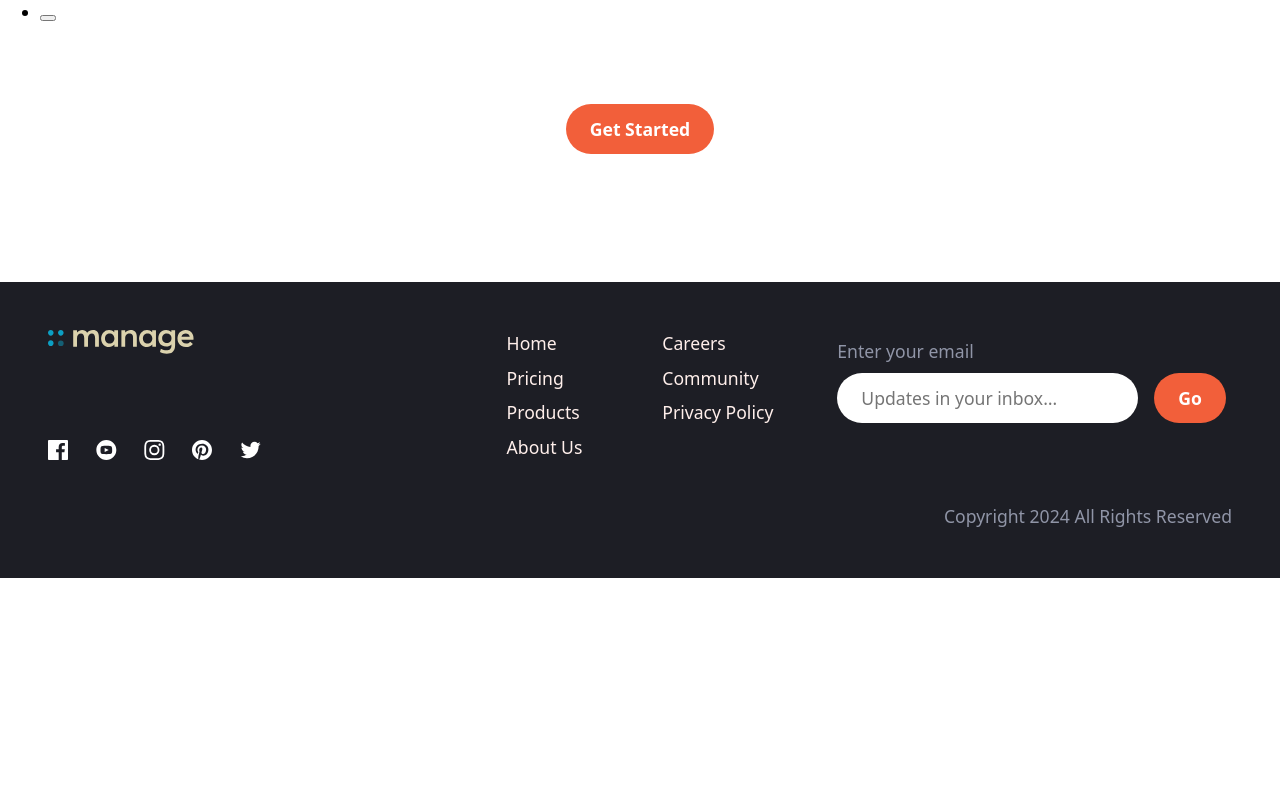
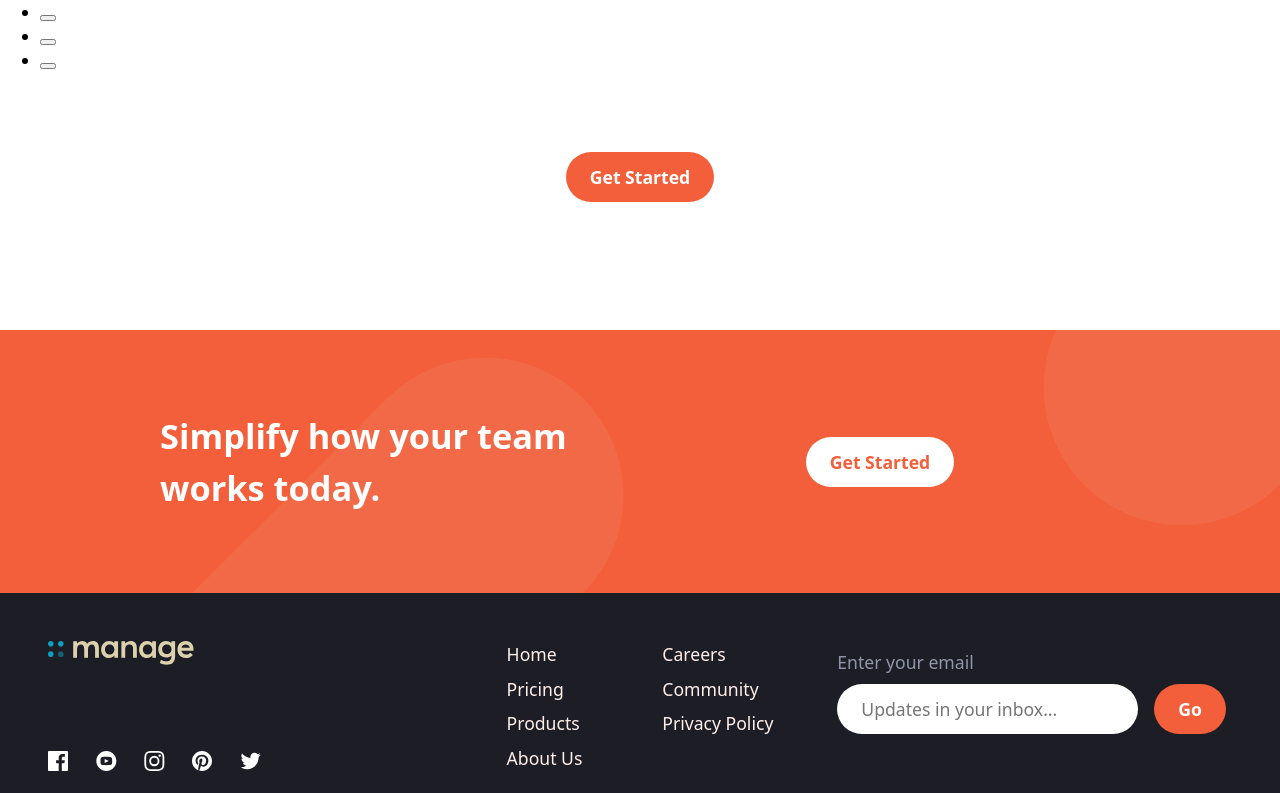
Before and after one commit to Code-Beaker/manage-landing-page-code-beaker, a website built with Vite: page app/index.html in a window 1280 px wide. Shown: the part 3016-3809 px from the top of the page. Before the commit the page ends 3594 px from the top, so only its background shows below. Built offline with nearby package versions, Linux system fonts and the light colour scheme.

Commit message:
add simplify section

```diff
--- a/app/index.html
+++ b/app/index.html
@@ -209,6 +209,31 @@ https://cdn.jsdelivr.net/npm/@splidejs/splide@4.1.4/dist/css/splide.min.css
           <a href="#" class="btn btn__primary">Get Started</a>
         </div>
       </section>
+      <!-- SIMPLIFY -->
+      <section class="section simplify">
+        <!-- PATTERN -->
+        <picture>
+          <source
+            media="(min-width: 50rem)"
+            srcset="assets/images/bg-simplify-section-desktop.svg"
+          />
+          <img
+            class="simplify__pattern"
+            src="assets/images/bg-simplify-section-mobile.svg"
+            alt=""
+          />
+        </picture>
+        <div class="simplify__cols">
+          <article class="simplify__text">
+            <h3 class="simplify__heading">
+              Simplify how your team works today.
+            </h3>
+          </article>
+          <div class="simplify__btn-center">
+            <a href="#" class="btn btn__secondary">get started</a>
+          </div>
+        </div>
+      </section>
     </main>
     <!-- FOOTER-->
     <div class="footer">
--- a/app/scss/style.scss
+++ b/app/scss/style.scss
@@ -44,6 +44,16 @@ body {
     var(--step--1)
   );
   //   background: green; (for preview only)
+}
+
+.btn__secondary {
+  @include m.button(
+    m.color(primary__bright-red),
+    white,
+    m.weight(semibold),
+    var(--step--1)
+  );
+  text-transform: capitalize;
 }
 
 // HERO
@@ -167,7 +177,8 @@ body {
   background-color: m.color(neutral__light-gray);
   padding: 4rem;
   inset: 0;
-  margin: 3rem auto;
+  margin: 2rem auto;
+  margin-top: 4rem;
   padding-top: 3rem;
   max-width: 50rem;
   box-shadow: 0.5rem 0.5rem 1rem rgba(0, 0, 0, 0.1);
@@ -199,6 +210,42 @@ body {
   justify-content: center;
   align-items: center;
   padding-block: 5rem;
+}
+
+// SIMPLIFY
+.simplify {
+  padding: 5rem 10rem;
+  background-color: m.color(primary__bright-red);
+  position: relative;
+  overflow: hidden;
+  z-index: 1;
+
+  #{&}__pattern {
+    position: absolute;
+    left: 15%;
+    bottom: 0;
+    z-index: -1;
+  }
+
+  #{&}__cols {
+    display: grid;
+    grid-template-columns: repeat(2, 1fr);
+  }
+
+  #{&}__text {
+    padding-right: 2rem;
+  }
+
+  #{&}__heading {
+    font-size: var(--step-2);
+    color: white;
+  }
+
+  #{&}__btn-center {
+    display: flex;
+    justify-content: center;
+    align-items: center;
+  }
 }
 
 // FOOTER
```
